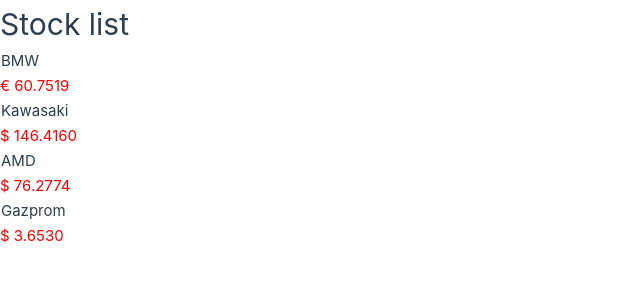
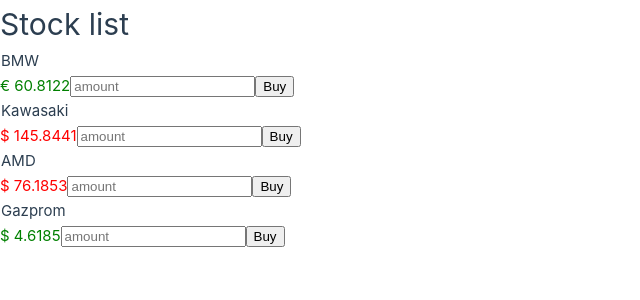
Before and after one commit to ThijsMoerland/Webdev2Motorcycleshop, a Vue app in the folder Webdev2FrontEnd/Webdev2/: page / in a window 1280 px wide. Shown: the top 300 px of the page, without its empty margins (0-640 px from the left). Built offline with nearby package versions, Linux system fonts and the light colour scheme.

Commit message:
start of but item alert (not finished)

```diff
--- a/Webdev2FrontEnd/Webdev2/src/components/StockItem.vue
+++ b/Webdev2FrontEnd/Webdev2/src/components/StockItem.vue
@@ -11,6 +11,8 @@
                 >
                     {{ currency }} {{ price.toFixed(4) }}
                 </span>
+                <input type="number" name="amount" id="amount" placeholder="amount" v-model="amount">
+                <button class="button is-primary" @click="$emit('buy', name, amount)">Buy</button>
             </div>
         </div>
     </div>
--- a/Webdev2FrontEnd/Webdev2/src/components/StockList.vue
+++ b/Webdev2FrontEnd/Webdev2/src/components/StockList.vue
@@ -1,7 +1,7 @@
 <template>
     <h1 class="pt-5">Stock list</h1>
     <div class="row">
-        <stock-item v-for="stock in stocks" :key="stock.name" :name="stock.name" :currency="stock.currency" :price="stock.price" :previousPrice="stock.previousPrice"></stock-item>
+        <stock-item v-for="stock in stocks" :key="stock.name" :name="stock.name" :currency="stock.currency" :price="stock.price" :previousPrice="stock.previousPrice" @buy="buyItem"></stock-item>
     </div>
 </template>
 
@@ -24,6 +24,9 @@
         };
     },
     methods: {
+        buyItem(amount) {
+            alert(amount);//here
+        },
         updatePrices() {
             this.stocks.forEach((stock) => {
                 stock.previousPrice = stock.price;
@@ -37,7 +40,7 @@
     mounted() {
         setInterval(() => {
             this.updatePrices();
-        }, 5000);
+        }, 2500);
     },
 };
 </script>
```
